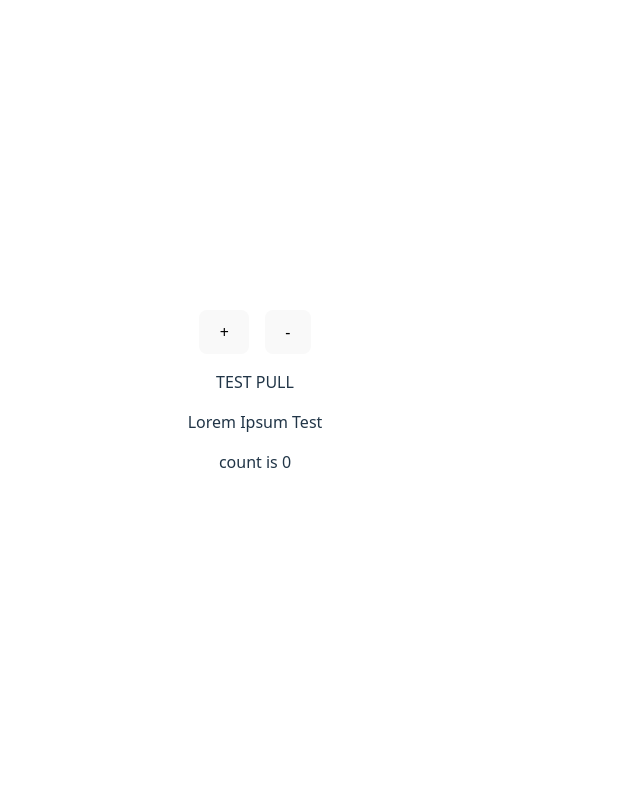
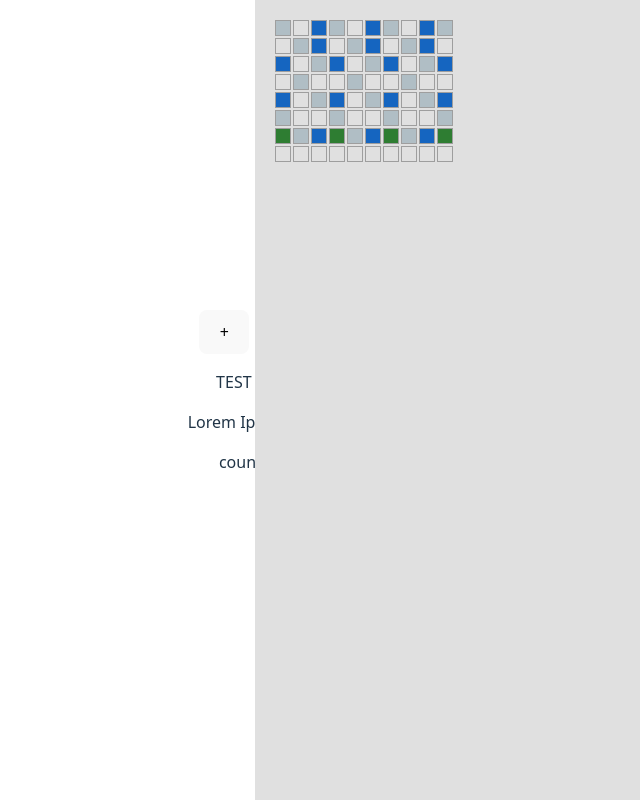
Before and after one commit to trudoholic/alpha-cen-ts, a React (Vite) app: page / in a window 1280 px wide. Shown: the whole page, without its empty margins (385-1025 px from the left). Built offline with nearby package versions, Linux system fonts and the light colour scheme.

Commit message:
WorldMap

```diff
--- a/src/components/Main.tsx
+++ b/src/components/Main.tsx
@@ -1,4 +1,5 @@
 import useGame from "../hooks/useGame"
+import WorldMap from "./world/WorldMap"
 
 const Main = () => {
   const {
@@ -11,6 +12,7 @@ const Main = () => {
 
   return (
     <>
+      <WorldMap/>
       <div>
         <div style={flexStyle}>
           <button onClick={() => incCount(1)}>
--- /dev/null
+++ b/src/components/world/MapCell.tsx
@@ -0,0 +1,34 @@
+import {amber, blue, blueGrey, green, grey, red} from "../colors"
+import {cellX, cellY} from "./mapConstants"
+
+const MapCell = (props) => {
+  const {xCell, pCell, active, small} = props
+  const cellColors = {
+    R: red[500],
+    G: green[500],
+    B: blue[500],
+    X: green[800], // Drawer
+    Y: blue[800], // Door
+    _: grey[300],
+    '-': grey[300],
+    '=': blueGrey[200],
+  } as const
+  // console.log('Cell:', xCell, pCell)
+
+  const b = small? 4: active? 2: 1
+
+  return (
+    <div style={{
+      backgroundColor: (cellColors[pCell] ?? grey[300]),
+      border: b + "px solid " + (active? amber[700]: grey[500]),
+      boxSizing: "border-box",
+      position: "absolute",
+      top: 0,
+      left: xCell + "px",
+      width: cellX + "px", height: cellY + "px",
+    }}>
+    </div>
+  )
+}
+
+export default MapCell
--- /dev/null
+++ b/src/components/world/MapGrid.tsx
@@ -0,0 +1,29 @@
+import {cellY, gapY} from "./mapConstants"
+import MapRow from "./MapRow"
+
+const MapGrid = (props) => {
+  const {xGrid, yGrid, pGrid, mosaic} = props
+
+  const n = pGrid.length - 1
+
+  return (
+    <div style={{
+      position: "absolute",
+      top: yGrid + "px", left: xGrid + "px",
+    }}>
+      {pGrid.map((p, j) => (
+        <MapRow
+          key={j}
+          // yRow={(cellY + gapY) * j}
+          yRow={(cellY + gapY) * (n - j)}
+          // pRow={p}
+          pRow={p? p.slice(0, 10): " "}
+          active={false}
+          mosaic={mosaic}
+        />
+      ))}
+    </div>
+  )
+}
+
+export default MapGrid
--- /dev/null
+++ b/src/components/world/MapRow.tsx
@@ -0,0 +1,30 @@
+import {cellX, gapX} from "./mapConstants"
+import MapCell from "./MapCell"
+
+const MapRow = (props) => {
+  const {yRow, pRow, active, mosaic} = props
+  // console.log('Row:', yRow, pRow)
+
+  const small = i => 1 === mosaic && !((i + 2) % 3)
+    || 2 === mosaic && (i % 2)
+    || 3 === mosaic && ((i + 2) % 3)
+
+  return (
+    <div style={{
+      position: "absolute",
+      top: yRow + "px", left: 0,
+    }}>
+      {pRow.split('').map((p, i) => (
+        <MapCell
+          key={i}
+          xCell={(cellX + gapX) * i}
+          pCell={p}
+          active={active}
+          small={small(i)}
+        />
+      ))}
+    </div>
+  )
+}
+
+export default MapRow
--- /dev/null
+++ b/src/components/world/WorldMap.tsx
@@ -0,0 +1,41 @@
+import {grey} from "../colors"
+import MapGrid from "./MapGrid"
+
+const WorldMap = () => {
+  const cellPatterns = [
+    "---------------------", //0
+    "X=YX=YX=YX=YX=YX=YX=Y", //1
+    "=--=--=--=--=--=--=--", //2
+    "Y-=Y-=Y-=Y-=Y-=Y-=Y-=", //3
+    "-=--=--=--=--=--=--=-", //4
+    "Y-=Y-=Y-=Y-=Y-=Y-=Y-=", //5
+    "-=Y-=Y-=Y-=Y-=Y-=Y-=Y", //6
+    "=-Y=-Y=-Y=-Y=-Y=-Y=-Y", //7
+  ]
+
+  return (
+    <div style={{
+      backgroundColor: grey[300],
+      position: "absolute",
+      zIndex: 52,
+      top: 0, left: "50vw", width: "50vw", height: "100vh",
+      //------------------------------
+      // minWidth: divWidth,
+      // padding: "1rem",
+      // color: "#7b9855",
+      // fontFamily: "Manrope",
+      // fontSize: "16px", fontWeight: 600,
+    }}>
+      <MapGrid
+        xGrid={20}
+        yGrid={20}
+        pGrid={cellPatterns}
+        // title={cellPatterns[1]}
+        title="cellPatterns"
+        mosaic={0}
+      />
+    </div>
+  )
+}
+
+export default WorldMap
--- /dev/null
+++ b/src/components/world/mapConstants.ts
@@ -0,0 +1,5 @@
+export const cellX = 16
+export const cellY = 16
+
+export const gapX = 2
+export const gapY = 2
```
